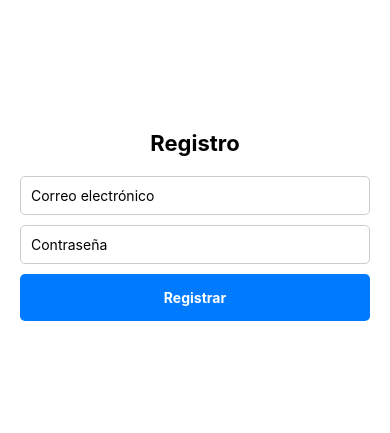
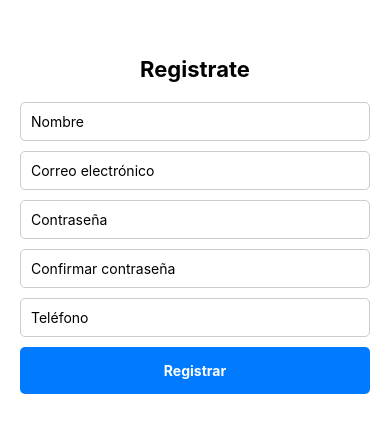
Before and after one commit to BruGeth/lab04-dam, a React Native app: screen / in a window 390 px wide. Shown: the part 197-630 px from the top of the page. Built offline with nearby package versions, Linux system fonts and the light colour scheme.

Commit message:
Add user registration fields and validation logic

```diff
--- a/App.js
+++ b/App.js
@@ -2,17 +2,24 @@ import { useState } from 'react';
 import { View, Text, TextInput, TouchableOpacity, StyleSheet } from 'react-native';
 
 export default function App() {
+  const [nombre, setNombre] = useState('');
   const [email, setEmail] = useState('');
   const [password, setPassword] = useState('');
+  const [confirmPassword, setConfirmPassword] = useState('');
+  const [telefono, setTelefono] = useState('');
   const [error, setError] = useState('');
 
   const validateForm = () => {
-    if (!email || !password) {
+    if (!nombre || !email || !password || !confirmPassword || !telefono) {
       setError('Todos los campos son obligatorios');
     } else if (!email.includes('@')) {
       setError('El correo debe tener un formato válido');
     } else if (password.length < 6) {
       setError('La contraseña debe tener al menos 6 caracteres');
+    } else if (password !== confirmPassword) {
+      setError('Las contraseñas no coinciden');
+    } else if (!/^\d{10}$/.test(telefono)) {
+      setError('El teléfono debe tener 10 dígitos');
     } else {
       setError('');
       alert('Registro exitoso ✅');
@@ -21,13 +28,21 @@ export default function App() {
 
   return (
     <View style={styles.container}>
-      <Text style={styles.title}>Registro</Text>
+      <Text style={styles.title}>Registrate</Text>
+
+      <TextInput
+        style={styles.input}
+        placeholder="Nombre"
+        value={nombre}
+        onChangeText={setNombre}
+      />
 
       <TextInput
         style={styles.input}
         placeholder="Correo electrónico"
         value={email}
         onChangeText={setEmail}
+        keyboardType="email-address"
       />
 
       <TextInput
@@ -36,6 +51,23 @@ export default function App() {
         secureTextEntry
         value={password}
         onChangeText={setPassword}
+      />
+
+      <TextInput
+        style={styles.input}
+        placeholder="Confirmar contraseña"
+        secureTextEntry
+        value={confirmPassword}
+        onChangeText={setConfirmPassword}
+      />
+
+      <TextInput
+        style={styles.input}
+        placeholder="Teléfono"
+        value={telefono}
+        onChangeText={setTelefono}
+        keyboardType="numeric"
+        maxLength={10}
       />
 
       {error ? <Text style={styles.error}>{error}</Text> : null}
```
